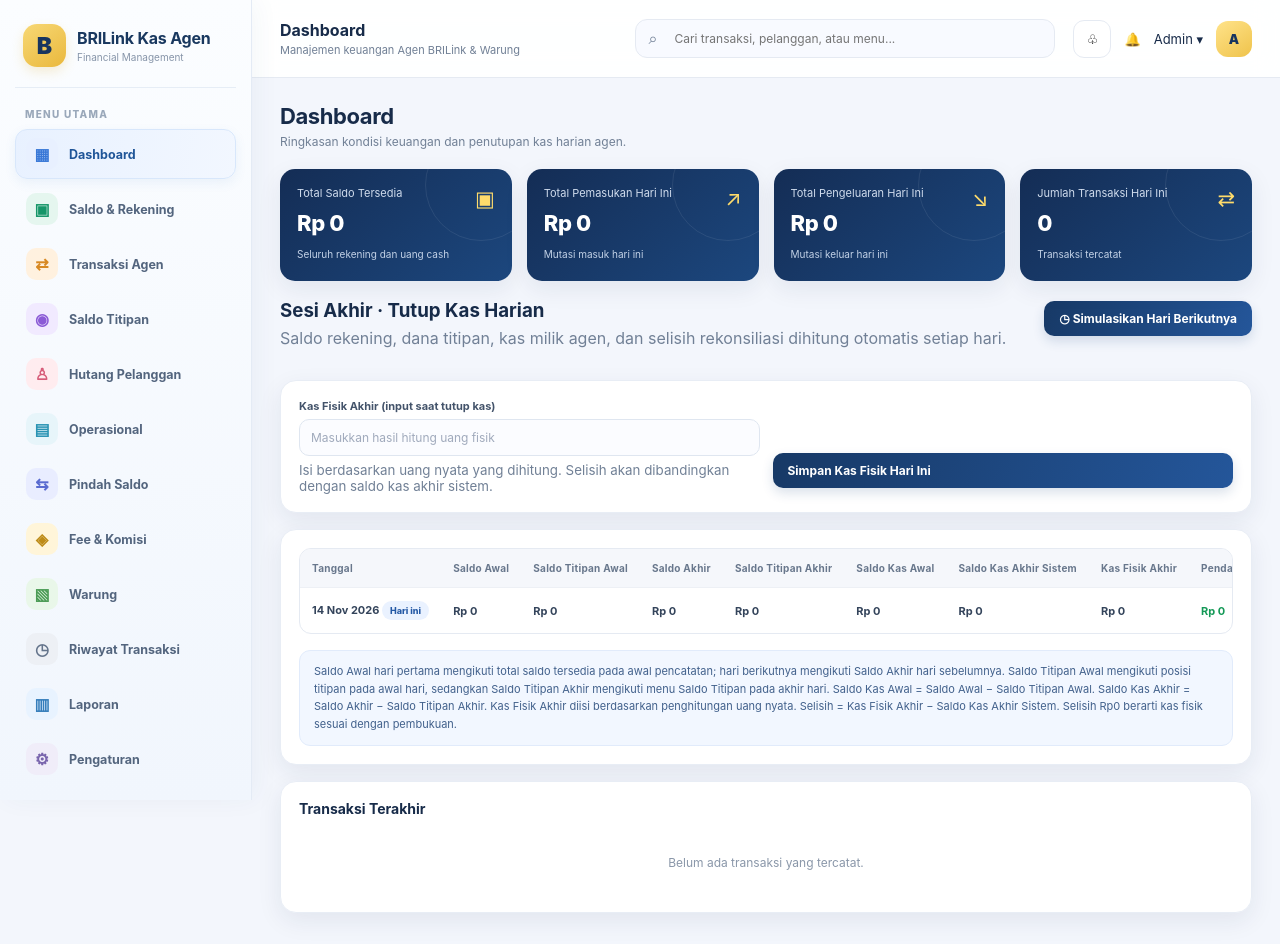
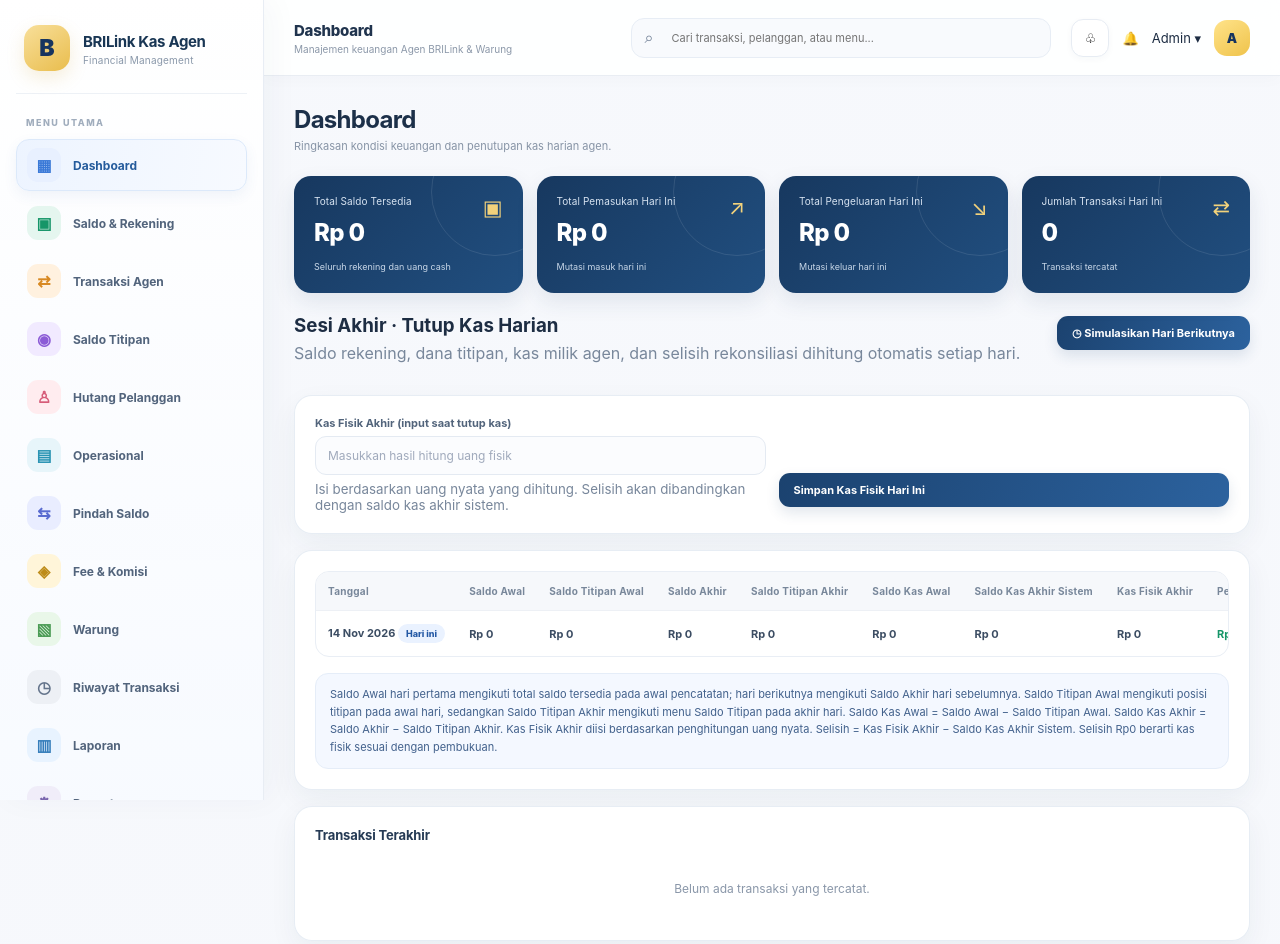
Before and after one commit to deabrilink/kas-agen-brilink, a plain HTML site: page index.html in a window 1280 px wide. Drawn offline with Linux system fonts and the light colour scheme.

Commit message:
Refresh Kas Agen BRILink workspace visual design

```diff
--- a/index.html
+++ b/index.html
@@ -178,6 +178,116 @@ tr:hover td{background:#fbfcff}
  .panel{padding:14px}.three-col{grid-template-columns:1fr}
 }
 @media(max-width:390px){.stats{grid-template-columns:1fr 1fr}.stat .value{font-size:15px}.quick{font-size:9px}.quick b{font-size:19px}}
+
+/* =========================================================
+   BRILINK FINANCIAL WORKSPACE — visual refresh v2
+   Asset slots: --workspace-bg-image, --sidebar-art, --brand-logo
+   Replace these variables when custom artwork is ready.
+   ========================================================= */
+:root{
+  --navy:#15345b;--navy2:#204d7e;--blue:#3478c8;--gold:#e9bd4d;
+  --bg:#f5f7fb;--white:#fff;--text:#1d2d43;--muted:#78879b;
+  --line:#e7ecf3;--green:#159568;--red:#d9535f;
+  --shadow:0 10px 28px rgba(27,49,78,.055);--radius:18px;
+  --workspace-bg-image:none;--sidebar-art:none;--brand-logo:none;
+}
+body{
+ background-color:var(--bg);
+ background-image:linear-gradient(rgba(246,248,252,.96),rgba(246,248,252,.96)),var(--workspace-bg-image);
+ background-size:cover;background-position:center;background-attachment:fixed;
+ color:var(--text);
+}
+.sidebar{
+ width:264px;padding:22px 16px 18px;
+ background:linear-gradient(180deg,rgba(255,255,255,.98),rgba(247,250,255,.96)),var(--sidebar-art);
+ border-right:1px solid #e8edf4;box-shadow:8px 0 30px rgba(25,48,78,.035);
+}
+.brand{padding:3px 8px 22px;border-bottom:1px solid #edf1f6;gap:13px}
+.brand-mark{
+ width:46px;height:46px;border-radius:15px;
+ background:linear-gradient(145deg,#f8df9a,#e9bd4d);
+ box-shadow:0 7px 18px rgba(213,169,62,.18);
+ background-image:var(--brand-logo),linear-gradient(145deg,#f8df9a,#e9bd4d);
+ background-size:cover;background-position:center;
+}
+.brand strong{font-size:15px;letter-spacing:-.35px;color:#193654}
+.brand small{font-size:10px;letter-spacing:.2px;color:#8a98aa}
+.nav-label{margin:23px 10px 11px;font-size:9px;letter-spacing:1.5px;color:#a0adbd}
+.nav{gap:6px}
+.nav button{
+ min-height:48px;padding:8px 10px;border-radius:13px;gap:12px;
+ color:#52647c;font-size:12px;font-weight:680;
+}
+.nav button:hover{background:#f6f9fd;border-color:#edf1f6;transform:translateX(2px)}
+.nav button.active{
+ background:linear-gradient(100deg,#edf4ff,#f7faff);color:#245b9c;
+ border-color:#dce9fa;box-shadow:0 5px 14px rgba(50,105,173,.07);
+}
+.nav .ico{width:34px;height:34px;flex-basis:34px;border-radius:11px;font-size:16px}
+.main{margin-left:264px}
+.topbar{
+ height:76px;padding:0 30px;gap:20px;
+ background:rgba(255,255,255,.88);border-bottom:1px solid #e9edf3;
+ box-shadow:0 3px 16px rgba(31,54,83,.025);
+}
+.page-heading strong{font-size:15px;font-weight:780;letter-spacing:-.25px;color:#20344e}
+.page-heading small{font-size:10px;color:#8b98a9}
+.search input{
+ border:1px solid #e7edf5;border-radius:13px;background:#f8fafd;
+ padding:12px 15px 12px 39px;font-size:11px;
+}
+.search input:focus{border-color:#b8cfea;box-shadow:0 0 0 3px rgba(61,125,196,.08)}
+.icon-btn{border-radius:12px;background:#fff;box-shadow:0 2px 7px rgba(25,50,82,.035)}
+.avatar{border-radius:13px}
+.content{padding:29px 30px 48px;max-width:1760px}
+.page-title{margin-bottom:23px}
+.page-title h1{font-size:24px;letter-spacing:-.7px;color:#1c3049}
+.page-title p{font-size:11px;color:#8794a6}
+.btn{border-radius:11px;padding:10px 15px;font-size:11px;transition:transform .18s ease,box-shadow .18s ease}
+.btn:hover{transform:translateY(-1px)}
+.btn-primary{background:linear-gradient(110deg,#1b426f,#2c629e);box-shadow:0 6px 14px rgba(28,71,119,.13)}
+.btn-light{background:#f5f8fc;border-color:#e8edf4;color:#425773}
+.stats{gap:14px;margin-bottom:21px}
+.stat{
+ min-height:116px;padding:19px 20px;border-radius:17px;
+ background:linear-gradient(135deg,#17385f 0%,#214f80 100%);
+ box-shadow:0 9px 22px rgba(25,60,101,.10);
+}
+.stat:after{width:126px;height:126px;right:-36px;top:-48px;border-color:rgba(255,255,255,.10)}
+.stat .label{font-size:10px;color:#d7e3f1;letter-spacing:.1px}
+.stat .value{font-size:24px;margin:11px 0 7px;letter-spacing:-.65px}
+.stat small{font-size:9px;color:#c8d7e8}
+.stat .sicon{color:#f2d27b}
+.panel{
+ background:rgba(255,255,255,.94);border:1px solid rgba(230,236,244,.95);
+ border-radius:18px;padding:20px;box-shadow:var(--shadow);
+}
+.panel h3{font-size:13px;letter-spacing:-.15px;color:#263b55}
+.account{border-radius:15px;background:linear-gradient(145deg,#fff,#f8faff);border-color:#e9eef5;padding:15px}
+.account .amount{font-size:18px}
+#balanceAccounts .account{background:linear-gradient(135deg,rgba(255,255,255,.94),rgba(242,247,253,.86));border:1px solid #e8eef6;box-shadow:0 7px 18px rgba(31,67,117,.045)}
+.field input,.field select,.field textarea,.toolbar input,.toolbar select{
+ border-radius:11px;border-color:#e4eaf2;background:#fbfcfe;padding:11px 12px;
+}
+.field label{color:#52647b}
+.table-wrap{border-color:#e9eef5;border-radius:14px}
+th{background:#f6f8fb;color:#78879a}
+td{color:#3c4d63}
+tr:hover td{background:#f9fbfe}
+.notice{border-radius:13px;background:#f4f8ff;border-color:#e5edf8}
+.alert-card{border-radius:13px}
+@media(max-width:760px){
+ .sidebar{width:280px;padding:18px 15px}
+ .main{margin-left:0}
+ .topbar{height:66px;padding:0 14px}
+ .content{padding:20px 14px 34px}
+ .page-title h1{font-size:20px}
+ .stats{gap:9px}
+ .stat{padding:14px;min-height:104px;border-radius:14px}
+ .stat .value{font-size:18px}
+ .panel{padding:15px;border-radius:15px}
+}
+
 </style>
 </head>
 <body>
```
